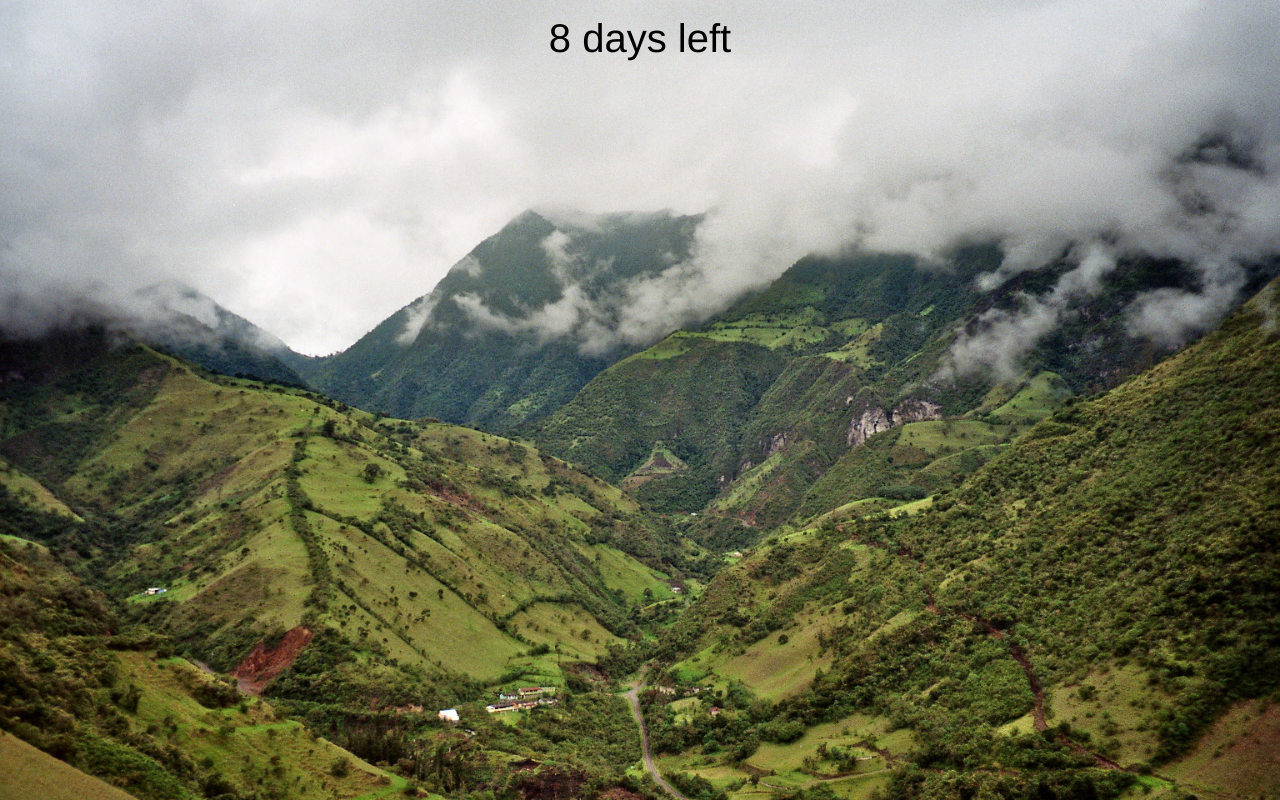
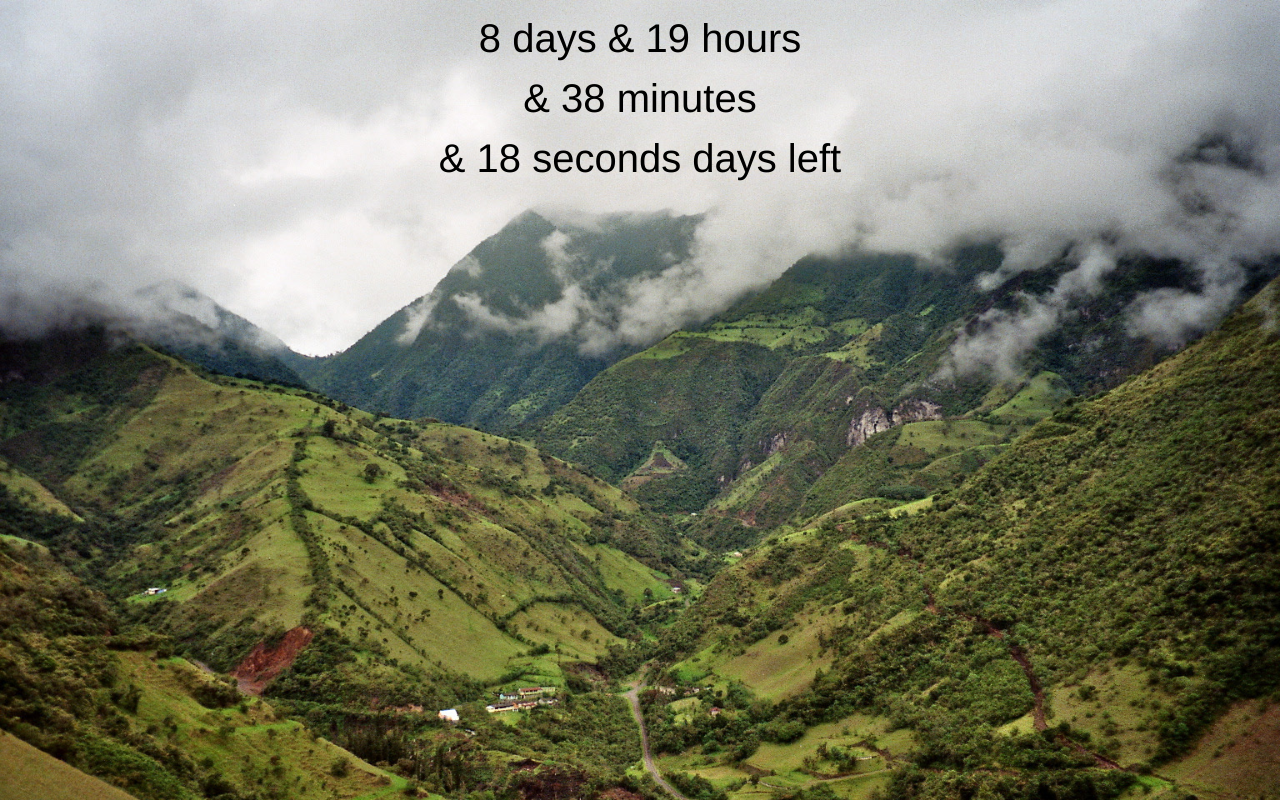
Before and after one commit to whroman/almostThere, a plain HTML site: page index.html in a window 1280 px wide. Drawn offline with nearby package versions, Linux system fonts and the light colour scheme.

Commit message:
added countdown in hours, mins and secs, reloading every second

```diff
--- a/index.html
+++ b/index.html
@@ -10,6 +10,7 @@
             background-image: url('./mindo_cloud-forest.jpg');
             background-size: cover;
             background-position: center;
+            font-weight: 100;
         }
     </style>
 </head>
@@ -22,8 +23,28 @@
     <script type="text/javascript">
         var el = document.getElementById('daysLeft');
         var then = moment('20141126','YYYYMMDD');
-        var today = moment();
-        el.textContent = then.diff(today, 'days');
+
+        renderCountdown();
+
+        window.setInterval(renderCountdown, 1000);
+
+        function renderCountdown () {
+            var today = moment();
+            var days = then.diff(today, 'days');
+            today.add(days, 'days');
+            var hours = then.diff(today, 'hours');
+            today.add(hours, 'hours');
+            var mins = then.diff(today, 'minutes');
+            today.add(mins, 'minutes');
+            var secs = then.diff(today, 'seconds');
+            var html = [
+                days + ' days & ' +
+                hours + ' hours',
+                ' & ' + mins + ' minutes',
+                ' & ' + secs + ' seconds'
+            ].join('<br>');
+            el.innerHTML = html;
+        }
     </script>
 </body>
 </html>
```
